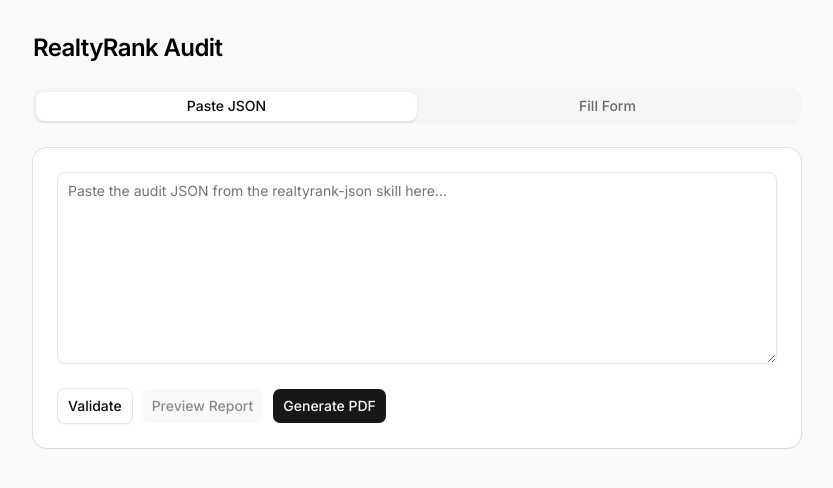
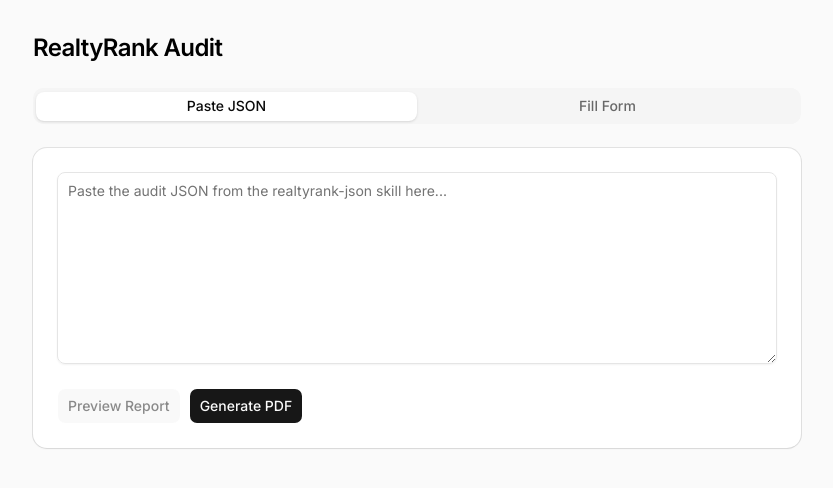
Before and after one commit to zemoCode25/realty-rank-audit-app, a Next.js app: page / in a window 1280 px wide. Shown: the top 488 px of the page, without its empty margins (223-1056 px from the left). Built offline with nearby package versions, Linux system fonts and the light colour scheme.

Commit message:
feat: remove validate button

```diff
--- a/components/InputPanel.tsx
+++ b/components/InputPanel.tsx
@@ -83,9 +83,6 @@ export default function InputPanel() {
         {error && <p className="text-sm text-destructive">{error}</p>}
       </CardContent>
       <CardFooter className="flex gap-2">
-        <Button variant="outline" onClick={validate}>
-          Validate
-        </Button>
         <Button variant="secondary" onClick={handlePreview} disabled>
           Preview Report
         </Button>
```
